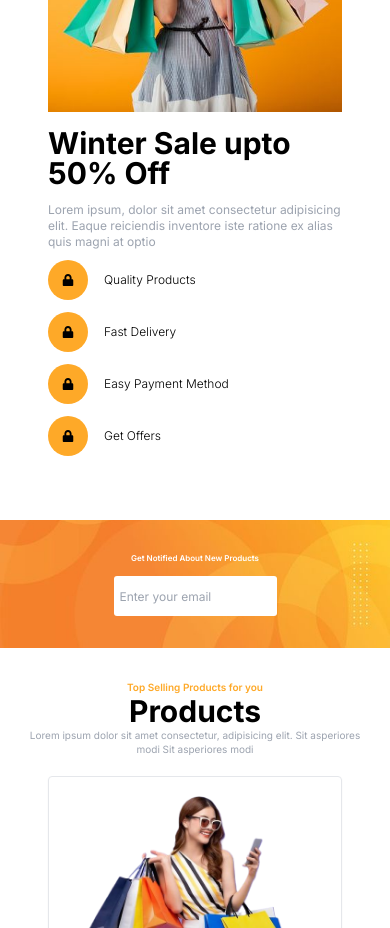
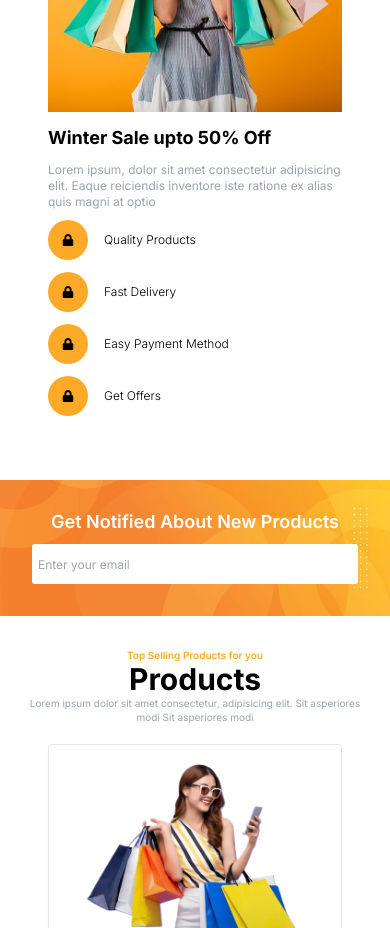
Before and after one commit to Jo-shua09/shop-me-commerce, a React (Vite) app: page / in a window 390 px wide. Shown: the part 3720-4648 px from the top of the page. Built offline with nearby package versions, Linux system fonts and the light colour scheme.

Commit message:
commit 14

```diff
--- a/src/components/Banner.jsx
+++ b/src/components/Banner.jsx
@@ -11,7 +11,7 @@ const Banner = () => {
             <img src={assets.women2} alt="" className="md:w-[45rem] mx-auto h-[35rem] shadow-[1px_1px_10px rgba(0,0,0,0.5)] object-cover" />
           </div>
           <div className="w-full">
-            <h1 data-aos="fade-up" className="text-6xl font-bold normal-case pb-7">
+            <h1 data-aos="fade-up" className="sm:text-6xl text-4xl whitespace-nowrap font-bold normal-case pb-7">
               Winter Sale upto 50% Off
             </h1>
             <p data-aos="fade-up" className="text-2xl  text-gray-400 normal-case pb-5">
--- a/src/components/Newsletter.jsx
+++ b/src/components/Newsletter.jsx
@@ -5,7 +5,7 @@ const Newsletter = () => {
     <div className="">
       <div className=" w-full bg-cover bg-center bg-no-repeat" style={{ backgroundImage: `url('orange-pattern.jpg')` }}>
         <div className=" mx-auto p-16 flex flex-col justify-center items-center gap-y-6 w-full">
-          <p data-aos="fade-up" className="sm:text-6xl txt4xl whitespace-nowrap text-white font-semibold">
+          <p data-aos="fade-up" className="sm:text-6xl text-4xl whitespace-nowrap text-white font-semibold">
             Get Notified About New Products
           </p>
           <div data-aos="fade-up" className="w-full">
@@ -13,7 +13,7 @@ const Newsletter = () => {
               type="text"
               name="email"
               placeholder="Enter your email"
-              className="dark:bg-gray-800 mx-auto flex dark:text-white pl-3 w-1/2 h-20 text-2xl text-gray-700 rounded-md normal-case focus:border focus:border-gray-700 dark:focus:border-white "
+              className="dark:bg-gray-800 mx-auto flex dark:text-white pl-3 sm:w-1/2 w-full h-20 text-2xl text-gray-700 rounded-md normal-case focus:border focus:border-gray-700 dark:focus:border-white "
             />
           </div>
         </div>
```
